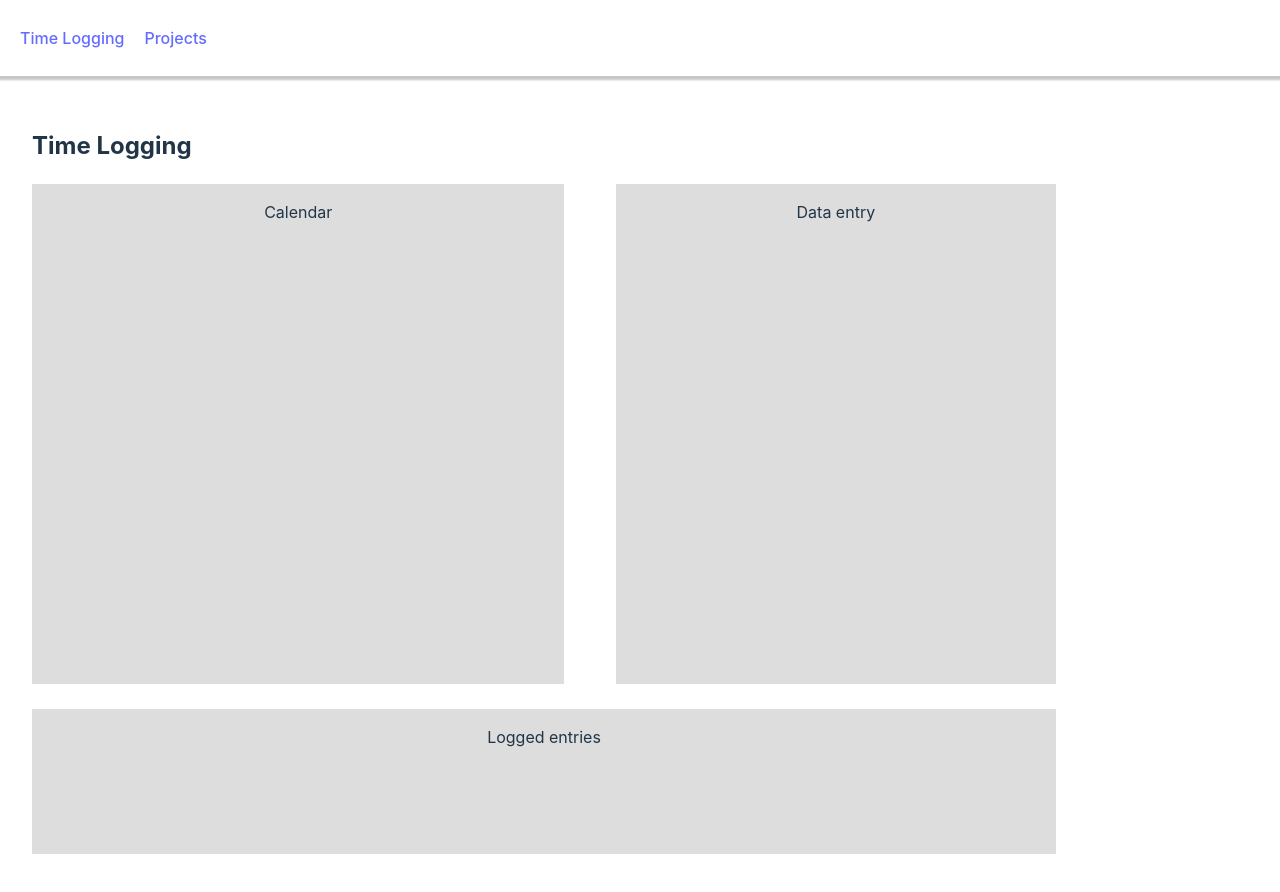
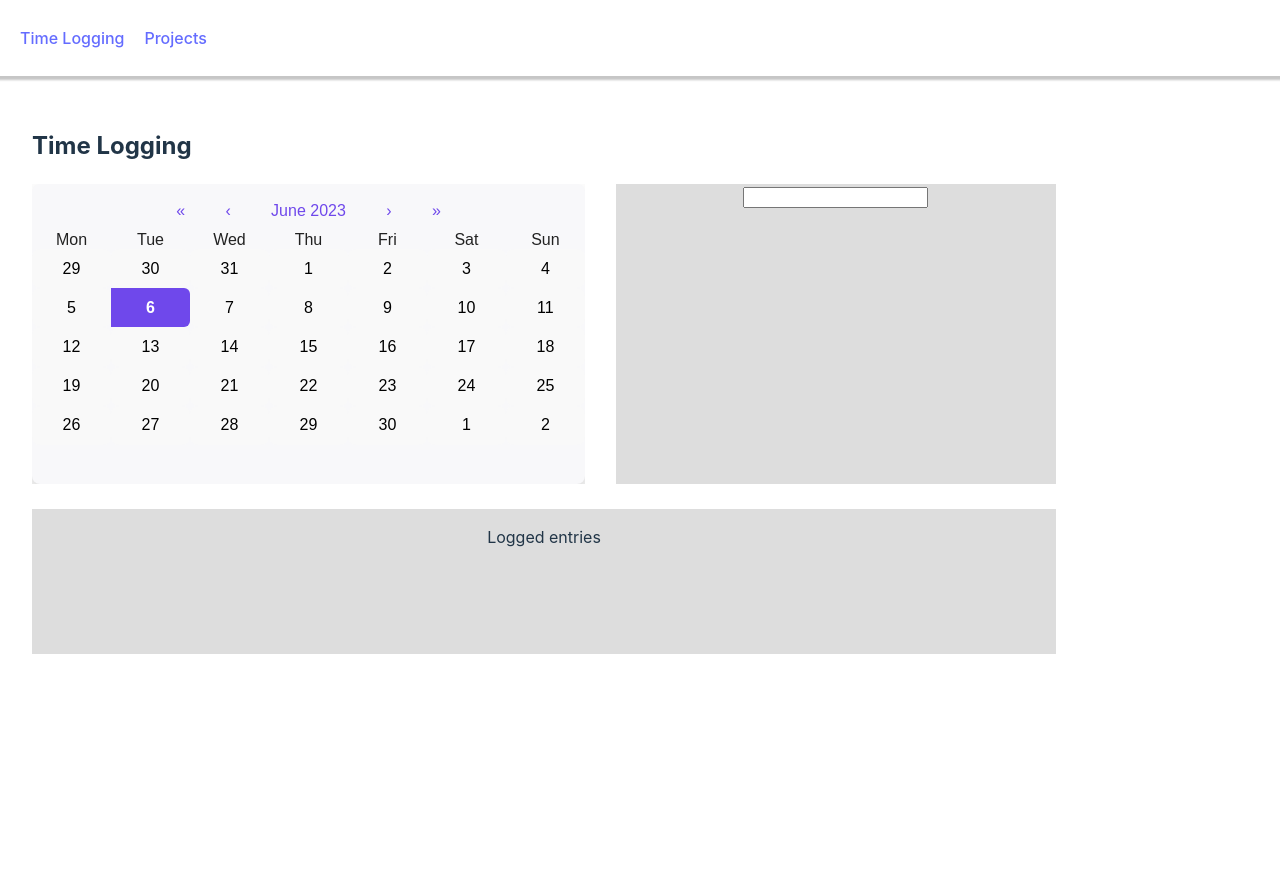
Before and after one commit to ms1mkus/technologyRampUp, a React (Vite) app in the folder frontend/: page / in a window 1280 px wide. Shown: the top 892 px of the page. Built offline with nearby package versions, Linux system fonts and the light colour scheme.

Commit message:
Added calendar and start data DataEntry

```diff
--- /dev/null
+++ b/frontend/components/CustomCalendar.css
@@ -0,0 +1,96 @@
+.react-calendar {
+    width: 100%;
+    max-width: 100%;
+    height: 300px;
+    background: #f8f8fa;
+    position: absolute;
+    top: 0;
+    bottom: 0;
+    color: #222;
+    border-radius: 8px;
+    box-shadow: 0 12px 24px rgba(0, 0, 0, 0.2);
+    font-family: Arial, Helvetica, sans-serif;
+    line-height: 1.125em;
+    box-sizing: border-box
+   }
+   .react-calendar__navigation button {
+    color: #6f48eb;
+    min-width: 44px;
+    background: none;
+    font-size: 16px;
+    margin-top: 8px;
+   }
+   .react-calendar__navigation button:enabled:hover,
+   .react-calendar__navigation button:enabled:focus {
+    background-color: #f8f8fa;
+   }
+   .react-calendar__navigation button[disabled] {
+    background-color: #f0f0f0;
+   }
+   abbr[title] {
+    text-decoration: none;
+   }
+   /* .react-calendar__month-view__days__day--weekend {
+    color: #d10000;
+   } */
+   .react-calendar__tile:enabled:hover,
+   .react-calendar__tile:enabled:focus {
+    background: #f8f8fa;
+    color: #6f48eb;
+    border-radius: 6px;
+   }
+
+
+
+   .react-calendar__tile--now {
+    background: #6f48eb33;
+    border-radius: 6px;
+    font-weight: bold;
+    color: #6f48eb;
+   }
+   .react-calendar__tile--now:enabled:hover,
+   .react-calendar__tile--now:enabled:focus {
+    background: #6f48eb33;
+    border-radius: 6px;
+    font-weight: bold;
+    color: #6f48eb;
+   }
+   .react-calendar__tile--hasActive:enabled:hover,
+   .react-calendar__tile--hasActive:enabled:focus {
+    background: #f8f8fa;
+   }
+   .react-calendar__tile--active {
+    background: #6f48eb;
+    border-radius: 6px;
+    font-weight: bold;
+    color: white;
+   }
+   .react-calendar__tile--active:enabled:hover,
+   .react-calendar__tile--active:enabled:focus {
+    background: #6f48eb;
+    color: white;
+   }
+   .react-calendar--selectRange .react-calendar__tile--hover {
+    background-color: #f8f8fa;
+   }
+   .react-calendar__tile--range {
+    background: #f8f8fa;
+    color: #6f48eb;
+    border-radius: 0;
+   }
+   .react-calendar__tile--rangeStart {
+    border-top-right-radius: 0;
+    border-bottom-right-radius: 0;
+    border-top-left-radius: 6px;
+    border-bottom-left-radius: 6px;
+    background: #6f48eb;
+    color: white;
+   }
+   .react-calendar__tile--rangeEnd {
+    border-top-left-radius: 0;
+    border-bottom-left-radius: 0;
+    border-top-right-radius: 6px;
+    border-bottom-right-radius: 6px;
+    background: #6f48eb;
+    color: white;
+   }
--- /dev/null
+++ b/frontend/components/CustomCalendar.tsx
@@ -0,0 +1,21 @@
+import { useState } from 'react';
+import Calendar from 'react-calendar';
+import { Value } from 'react-calendar/dist/cjs/shared/types';
+import './CustomCalendar.css'
+export function CustomCalendar() {
+  const [date, setDate] = useState(new Date());
+
+  function handleChange(value:Value) {
+    if(value) {
+      setDate(new Date(parseInt(value.valueOf().toString())))
+    }
+  }
+
+  return (
+    <div style={{position:'relative'}}>
+      <div className='calendar-container'>
+        <Calendar value={date} onChange={(v) => handleChange(v)}/>
+      </div>
+      </div>
+  );
+}
--- /dev/null
+++ b/frontend/components/DataEntry.tsx
@@ -0,0 +1,18 @@
+import { useState } from "react";
+
+export function DataEntry() {
+    const [hours, setHours] = useState("");
+
+    function handleHoursChange(e: React.ChangeEvent<HTMLInputElement>) {
+        if (e.target.value) {
+            setHours(e.target.value);
+        }
+        else {
+            setHours("");
+        }
+    }
+
+    return (
+        <input value={hours} onChange={(e) => handleHoursChange(e)} />
+    );
+  }
--- a/frontend/package.json
+++ b/frontend/package.json
@@ -10,8 +10,11 @@
     "preview": "vite preview"
   },
   "dependencies": {
+    "@reduxjs/toolkit": "^1.9.5",
     "react": "^18.2.0",
+    "react-calendar": "^4.2.1",
     "react-dom": "^18.2.0",
+    "react-redux": "^8.0.7",
     "react-router-dom": "^6.11.2"
   },
   "devDependencies": {
--- a/frontend/pages/TimeLogging.tsx
+++ b/frontend/pages/TimeLogging.tsx
@@ -1,18 +1,18 @@
 import './TimeLogging.css'
+import {CustomCalendar} from '../components/CustomCalendar'
+import {DataEntry} from '../components/DataEntry'
 
 export function TimeLogging() {
   return (
     <>
     <div className='time'>
     <h2 style={{textAlign:'left'}}>Time Logging</h2>
-      <div style={{backgroundColor: '#fFf', width: '80vw', height: '100vh', maxWidth: '1200px'}}>
-        <div style={{backgroundColor: '#ddd', width: '52%', height: '500px',  float:'left', }}>
-          <p>Calendar
-          </p>
+      <div style={{width: '80vw', height: '100vh', maxWidth: '1200px'}}>
+        <div style={{width: '54%', height: '300px',  float:'left', overflow:'auto' }}>
+          <CustomCalendar />
         </div>
-        <div style={{backgroundColor: '#ddd', width: '43%', height: '500px',  float:'right'}}>
-          <p>Data entry
-          </p>
+        <div style={{backgroundColor: '#ddd', width: '43%', height: '300px',  float:'right'}}>
+          <DataEntry />
         </div>
         <div style={{backgroundColor: '#ddd', width: '100%', height: '145px',  float:'right', marginTop: '25px'}}>
           <p>Logged entries
```
Also changed, not shown: 1 other file (tests, documents, lock files or other folders).
